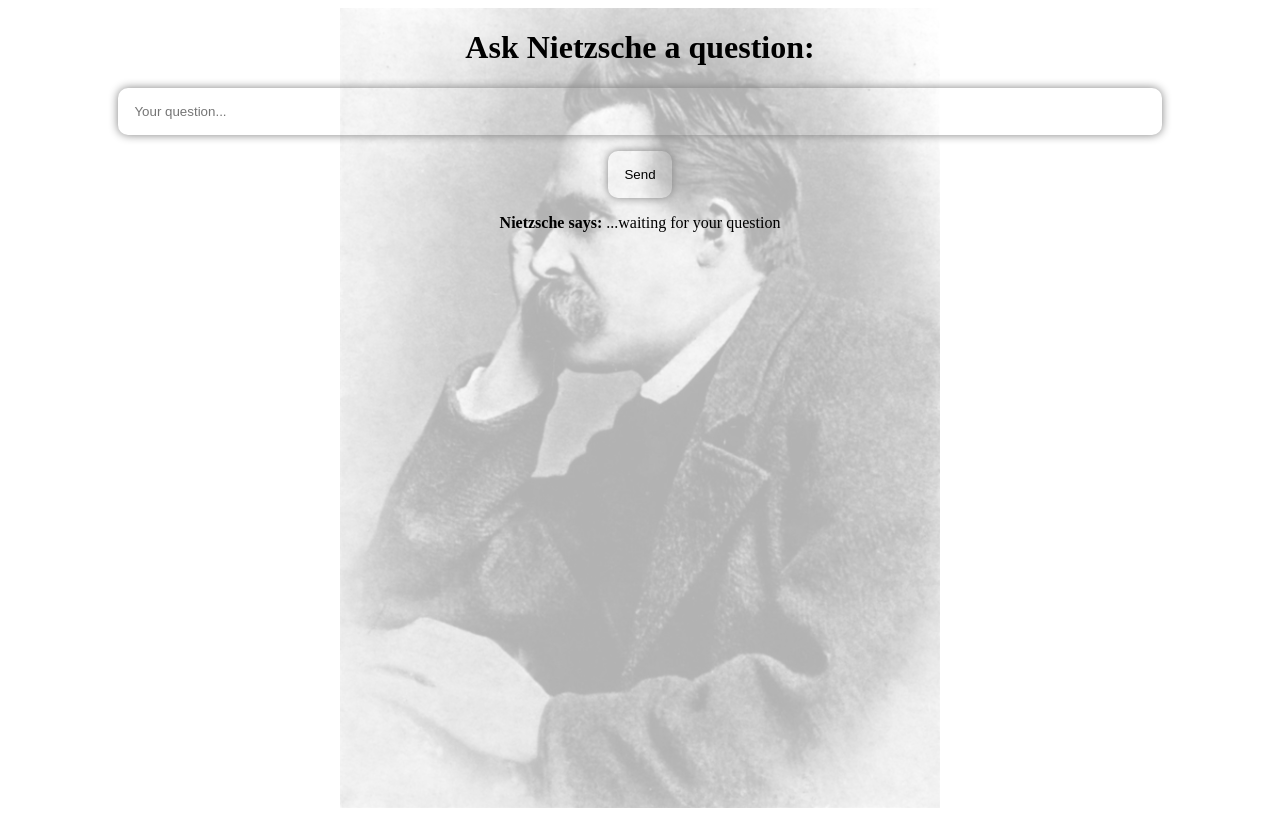
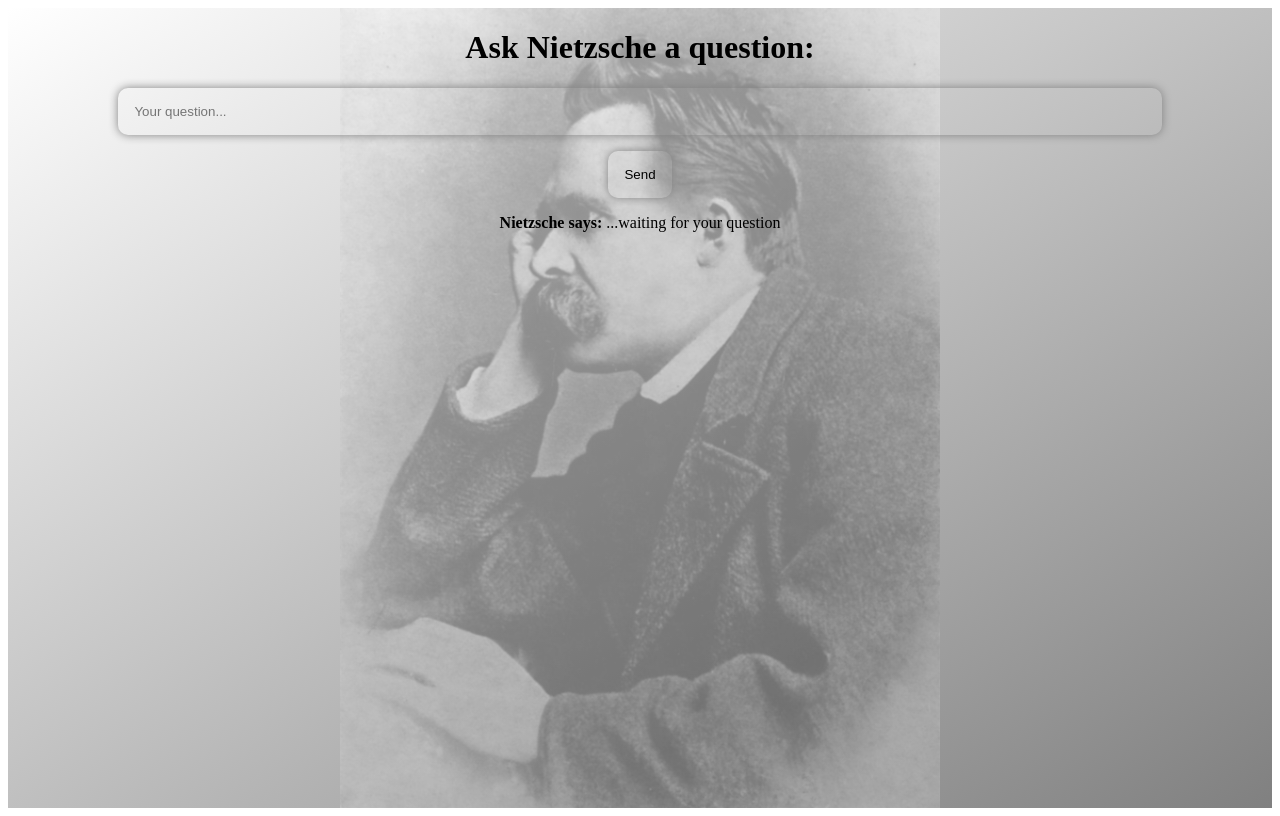
Before and after one commit to codeByCorrell/nietzscheBot, a FastAPI app: page / in a window 1280 px wide. Run offline with FastAPI, Linux system fonts and the light colour scheme.

Commit message:
added gradient

```diff
--- a/static/style.css
+++ b/static/style.css
@@ -19,8 +19,9 @@
 
 .body{
     width: 100%;
+    height: 100vh;
     position: relative;
-
+    background-image: linear-gradient(to right bottom, #ffffff, grey);
 }
 
 .bot-container{
--- a/templates/index.html
+++ b/templates/index.html
@@ -8,7 +8,6 @@
 </head>
 <body>
     <div class="body">
-
         <div class="img-container">
             <img src="/images/Nietzsche.jpg" class="nietzsche-img">
         </div>
```
